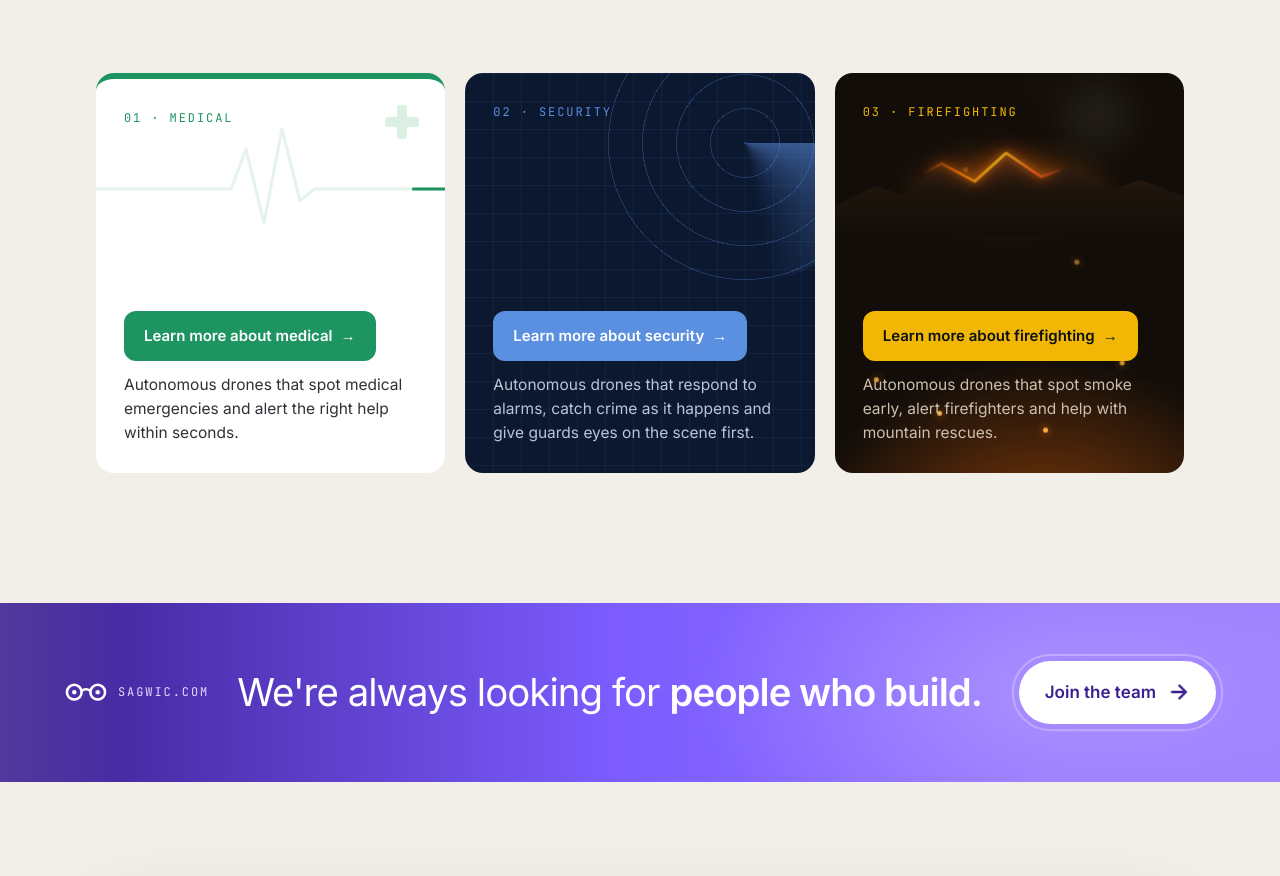
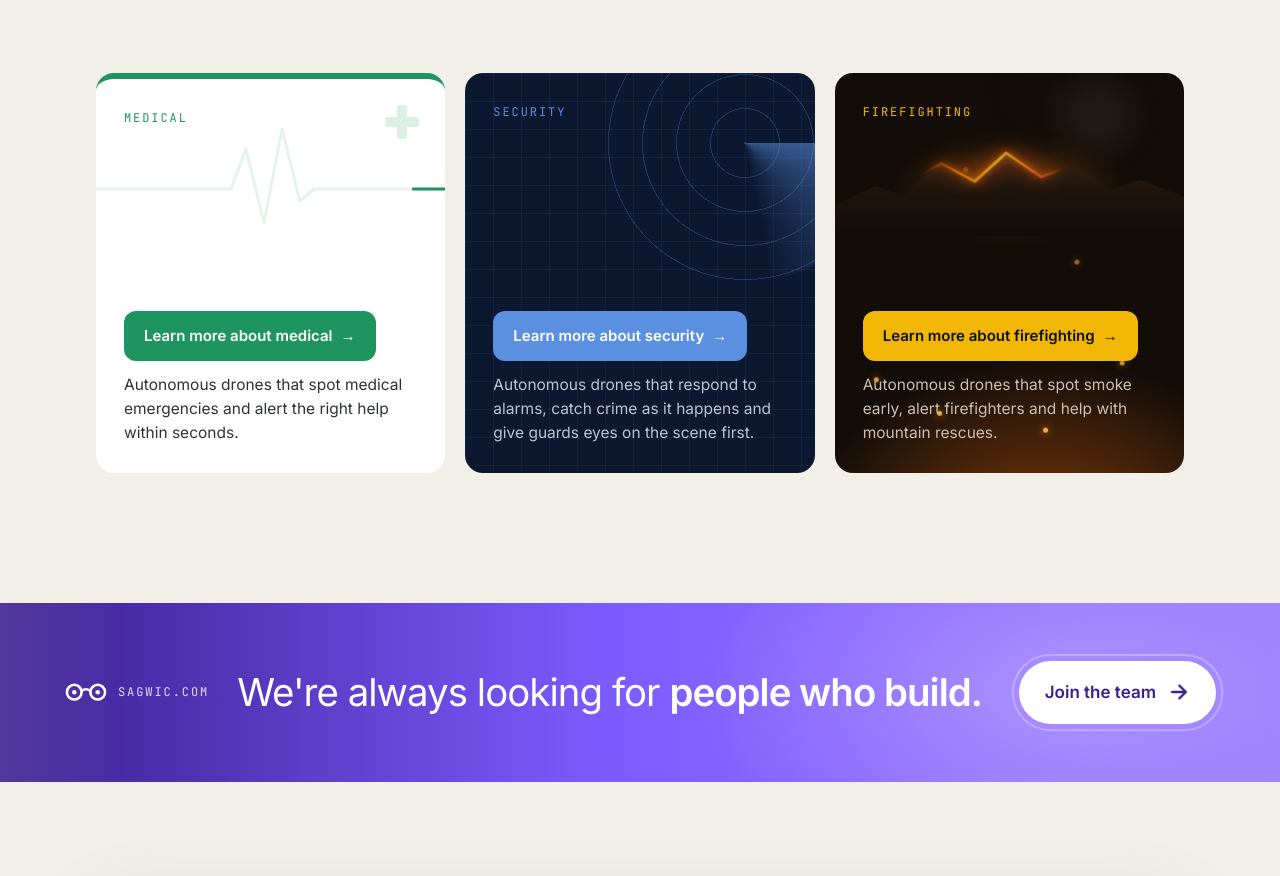
Before and after one commit to benhendrikse08-Dev/flytambora-site, a plain HTML site: page index.html in a window 1280 px wide. Shown: the part 2098-2974 px from the top of the page. Drawn offline with Linux system fonts and the light colour scheme.

Commit message:
Remove numbers from the branch cards
Co-Authored-By: Claude Opus 5.5 <noreply@anthropic.com>
Claude-Session: https://claude.ai/code/session_01KUgY1YadnYnBNcdGMfpjEC

```diff
--- a/index.html
+++ b/index.html
@@ -498,13 +498,13 @@ html{scroll-padding-top:24px}
    <article class="card med rv">
     <i class="cross" aria-hidden="true"></i>
     <svg class="ecg" viewBox="0 0 400 110" preserveAspectRatio="none" aria-hidden="true"><path class="bg" d="M0 70H120L135 70L150 30L168 104L186 10L204 82L218 70H400"/><path d="M0 70H120L135 70L150 30L168 104L186 10L204 82L218 70H400"/></svg>
-    <span class="k">01 · Medical</span>
+    <span class="k">Medical</span>
     <a class="lm-solid" href="https://medical.flytambora.com">Learn more about medical <span aria-hidden="true">→</span></a>
     <p class="sum">Autonomous drones that spot medical emergencies and alert the right help within seconds.</p>
    </article>
    <article class="card sec rv">
     <div class="radar" aria-hidden="true"><i></i></div>
-    <span class="k">02 · Security</span>
+    <span class="k">Security</span>
     <a class="lm-solid" href="#pillars">Learn more about security <span aria-hidden="true">→</span></a>
     <p class="sum">Autonomous drones that respond to alarms, catch crime as it happens and give guards eyes on the scene first.</p>
    </article>
@@ -517,7 +517,7 @@ html{scroll-padding-top:24px}
      <path class="fline" d="M100 76L122 62L160 86L196 48L236 80L262 70"/>
     </svg>
     <span class="smoke" aria-hidden="true"></span><span class="smoke" style="left:58%;animation-delay:2.2s" aria-hidden="true"></span>
-    <span class="k">03 · Firefighting</span>
+    <span class="k">Firefighting</span>
     <a class="lm-solid" href="https://fire.flytambora.com">Learn more about firefighting <span aria-hidden="true">→</span></a>
     <p class="sum">Autonomous drones that spot smoke early, alert firefighters and help with mountain rescues.</p>
    </article>
```
